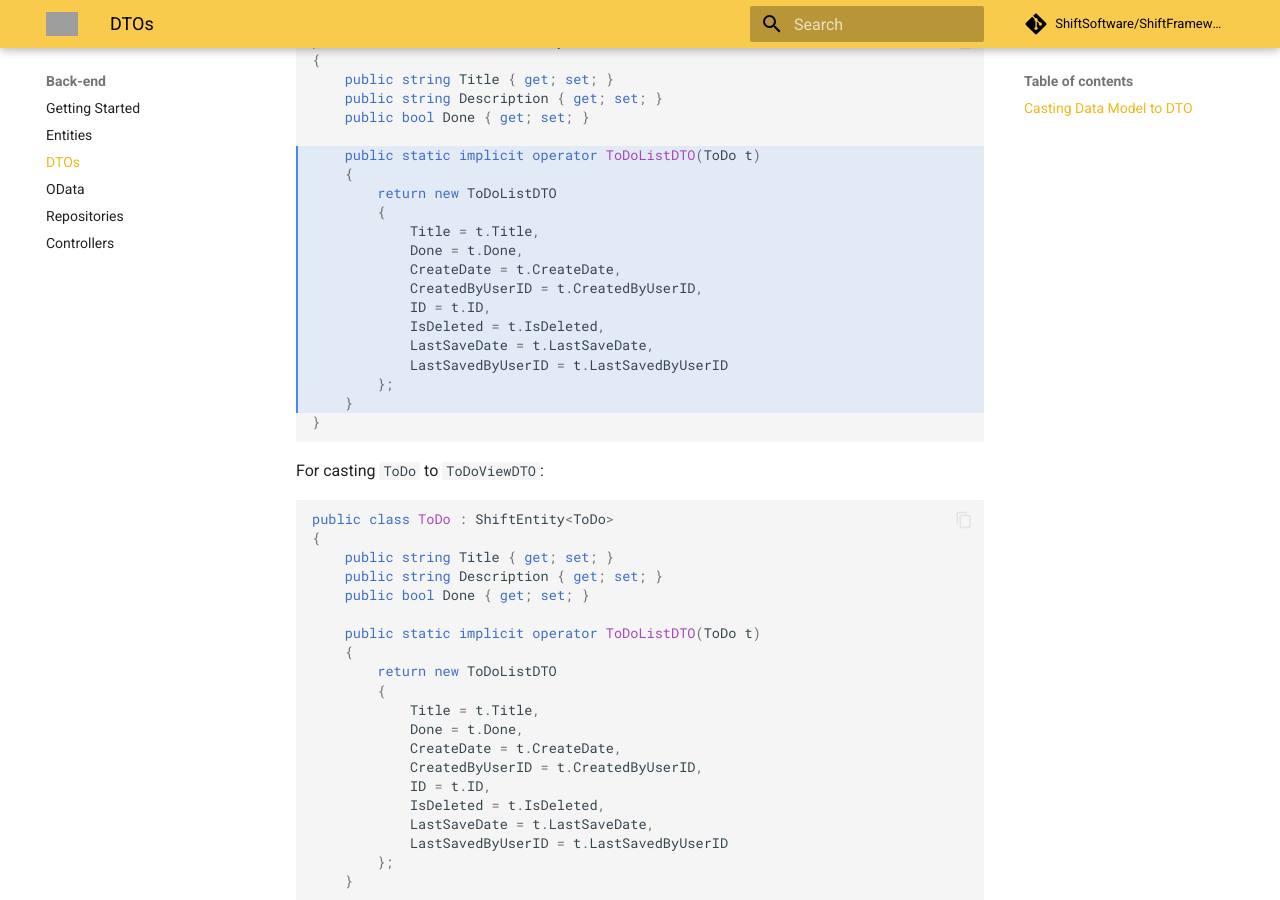
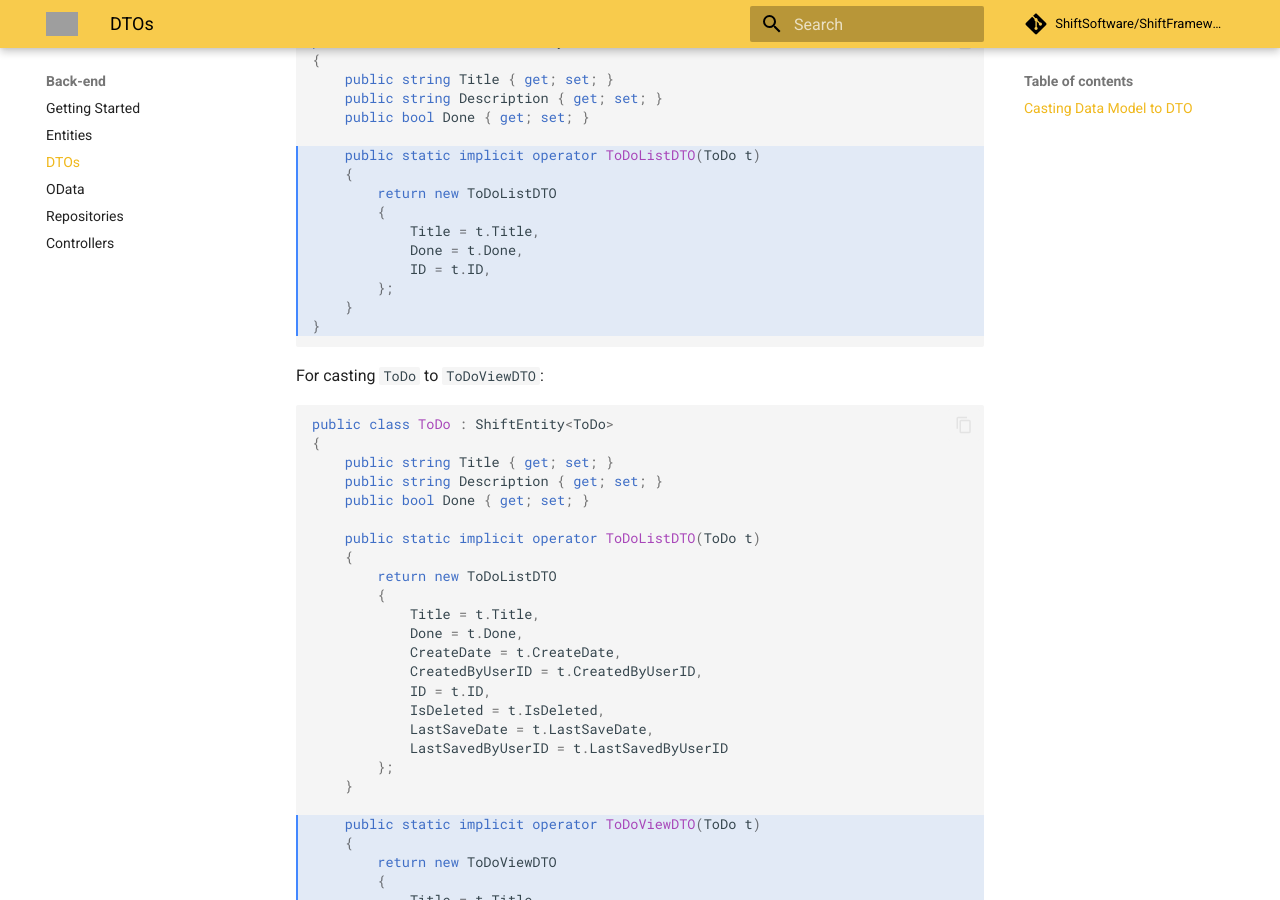
Before and after one commit to ShiftSoftware/ShiftFrameworkWebsite, an MkDocs documentation site: the page built from docs/back-end/dtos.md, in a window 1280 px wide and 900 px high, scrolled down 926 px. Built offline with MkDocs 1.6.1 and Material for MkDocs 9.7.7, drawn with Linux system fonts in a browser that asks for light colours; comment, search, counter and statistics services are not loaded; grey boxes are pictures that could not be loaded.

Commit message:
Fix Code in dtos.md

```diff
--- a/docs/back-end/dtos.md
+++ b/docs/back-end/dtos.md
@@ -42,12 +42,7 @@ public class ToDo : ShiftEntity<ToDo>
         {
             Title = t.Title,
             Done = t.Done,
-            CreateDate = t.CreateDate,
-            CreatedByUserID = t.CreatedByUserID,
             ID = t.ID,
-            IsDeleted = t.IsDeleted,
-            LastSaveDate = t.LastSaveDate,
-            LastSavedByUserID = t.LastSavedByUserID
         };
     }
 }
```
